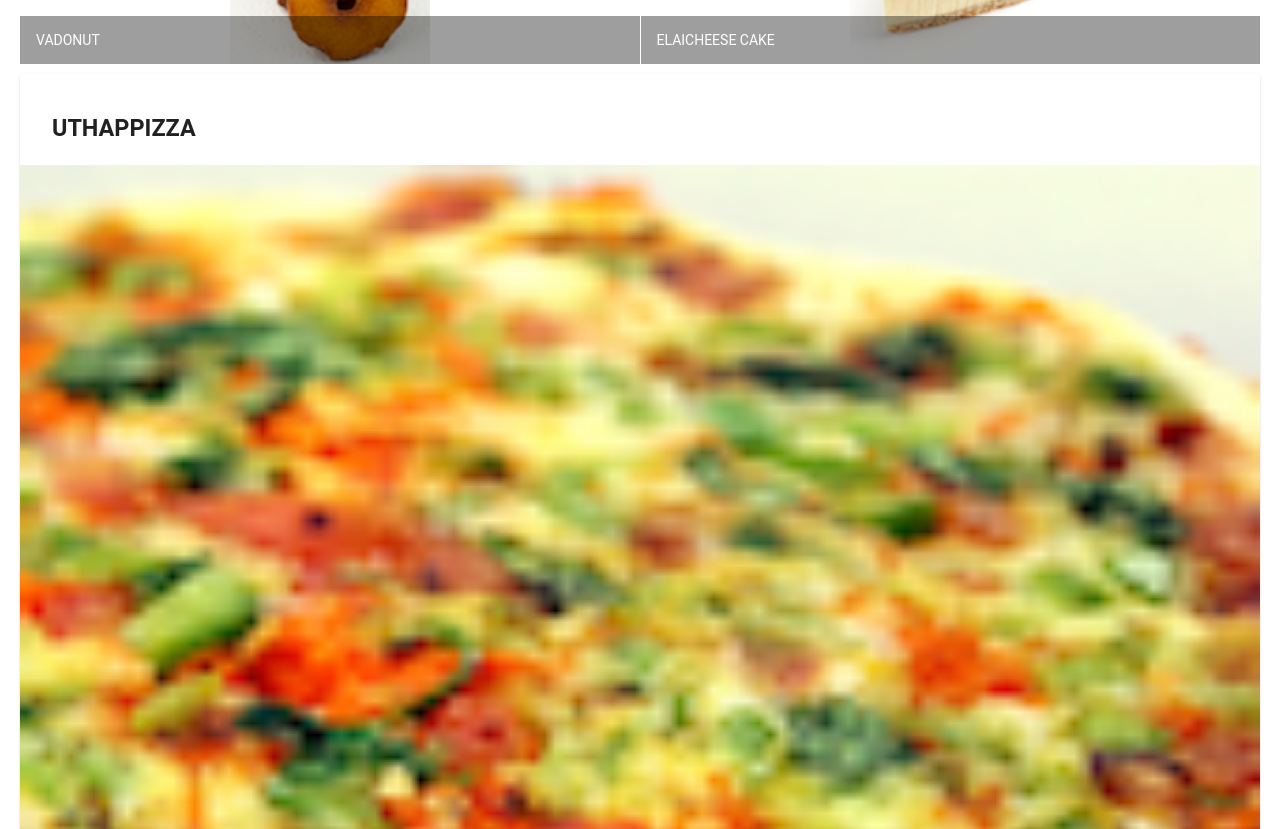
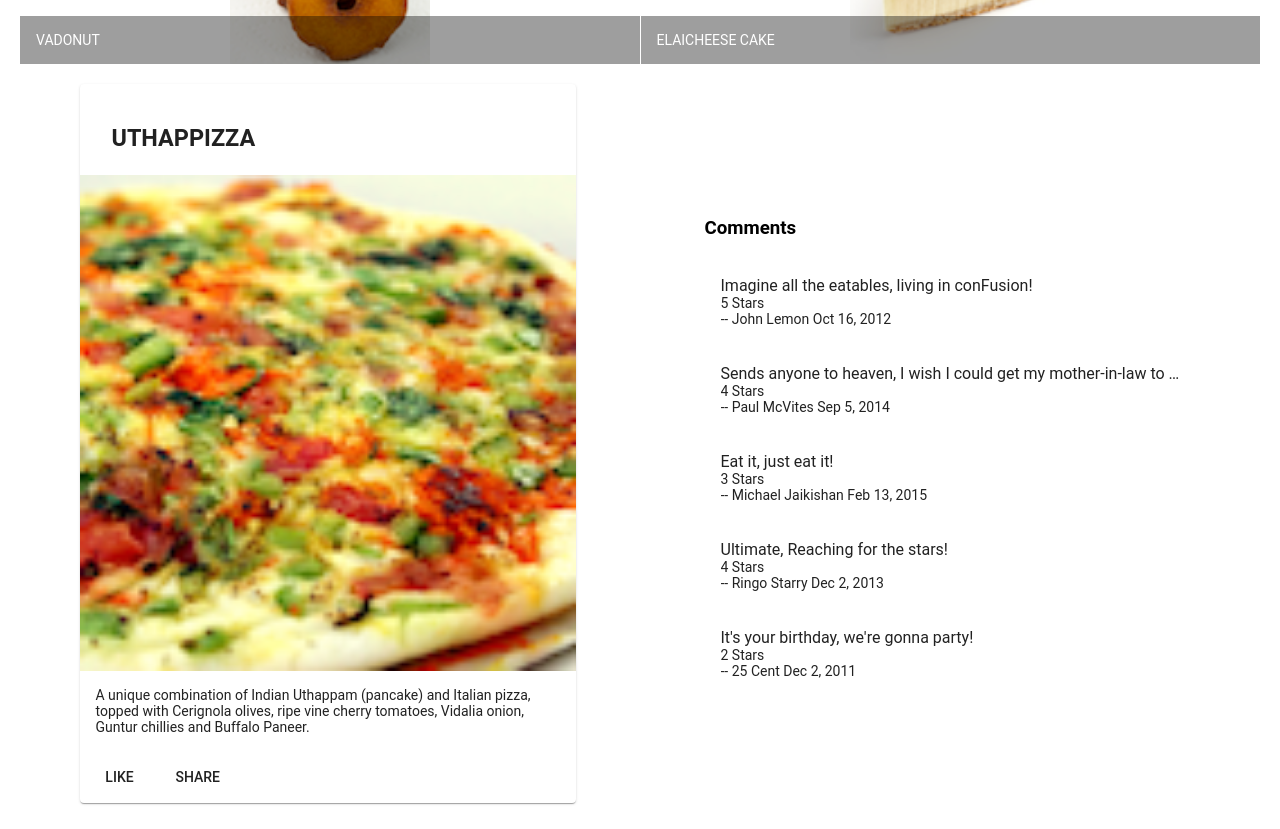
Before and after one commit to CalebCupul/Coursera-Angular, an Angular app: page / in a window 1280 px wide. Shown: the part 500-1329 px from the top of the page. Built offline with nearby package versions, Linux system fonts and the light colour scheme.

Commit message:
Assignment 1: Angular Components

```diff
--- a/src/app/app.component.html
+++ b/src/app/app.component.html
@@ -1,2 +1,3 @@
 <mat-toolbar color="primary"> <span>Ristorante Con Fusion</span> </mat-toolbar>
 <app-menu></app-menu>
+<app-dishdetail></app-dishdetail>
--- a/src/app/app.module.ts
+++ b/src/app/app.module.ts
@@ -12,13 +12,15 @@
 
 import 'hammerjs';
 import { MenuComponent } from './menu/menu.component';
+import { DishdetailComponent } from './dishdetail/dishdetail.component';
 
 
 
 @NgModule({
   declarations: [
     AppComponent,
-    MenuComponent
+    MenuComponent,
+    DishdetailComponent
   ],
   imports: [
     BrowserModule,
--- /dev/null
+++ b/src/app/dishdetail/dishdetail.component.html
@@ -0,0 +1,41 @@
+<div class="container"
+    fxLayout="row"
+    fxLayout.sm="column"
+    fxLayout.xs="column"
+    fxLayoutAlign.gt-md="space-around center"
+    fxLayoutGap="10px"
+    fxLayoutGap.xs="0">
+
+  <div fxFlex="40"><div fxFlex *ngIf="dish">
+    <mat-card>
+      <mat-card-header>
+        <mat-card-title>
+          <h3>{{dish.name | uppercase}}</h3>
+        </mat-card-title>
+      </mat-card-header>
+      <img mat-card-image src={{dish.image}} alt={{dish.name}}>
+      <mat-card-content>
+        <p>{{dish.description}}
+        </p>
+      </mat-card-content>
+      <mat-card-actions>
+        <button mat-button>LIKE</button>
+        <button mat-button>SHARE</button>
+      </mat-card-actions>
+    </mat-card>
+  </div>
+  </div>
+
+  <div fxFlex="40">
+    <mat-list *ngIf="dish">
+      <h3>Comments</h3>
+      <mat-list-item *ngFor="let comment of dish.comments">
+        <h4 matLine>{{comment.comment}}</h4>
+        <p matLine>{{comment.rating}} Stars</p>
+        <p matLine>-- {{comment.author}} {{comment.date | date}}</p>
+      </mat-list-item>
+    </mat-list>
+  </div>
+
+
+</div>
--- /dev/null
+++ b/src/app/dishdetail/dishdetail.component.ts
@@ -0,0 +1,61 @@
+import { Component, OnInit } from '@angular/core';
+
+const DISH = {
+  id: '0',
+  name: 'Uthappizza',
+  image: '/assets/images/uthappizza.png',
+  category: 'mains',
+  featured: true,
+  label: 'Hot',
+  price: '4.99',
+  // tslint:disable-next-line:max-line-length
+  description: 'A unique combination of Indian Uthappam (pancake) and Italian pizza, topped with Cerignola olives, ripe vine cherry tomatoes, Vidalia onion, Guntur chillies and Buffalo Paneer.',
+  comments: [
+       {
+           rating: 5,
+           comment: 'Imagine all the eatables, living in conFusion!',
+           author: 'John Lemon',
+           date: '2012-10-16T17:57:28.556094Z'
+       },
+       {
+           rating: 4,
+           comment: 'Sends anyone to heaven, I wish I could get my mother-in-law to eat it!',
+           author: 'Paul McVites',
+           date: '2014-09-05T17:57:28.556094Z'
+       },
+       {
+           rating: 3,
+           comment: 'Eat it, just eat it!',
+           author: 'Michael Jaikishan',
+           date: '2015-02-13T17:57:28.556094Z'
+       },
+       {
+           rating: 4,
+           comment: 'Ultimate, Reaching for the stars!',
+           author: 'Ringo Starry',
+           date: '2013-12-02T17:57:28.556094Z'
+       },
+       {
+           rating: 2,
+           comment: 'It\'s your birthday, we\'re gonna party!',
+           author: '25 Cent',
+           date: '2011-12-02T17:57:28.556094Z'
+       }
+   ]
+};
+
+@Component({
+  selector: 'app-dishdetail',
+  templateUrl: './dishdetail.component.html',
+  styleUrls: ['./dishdetail.component.scss']
+})
+export class DishdetailComponent implements OnInit {
+
+  dish = DISH;
+
+  constructor() { }
+
+  ngOnInit() {
+  }
+
+}
--- a/src/app/menu/menu.component.html
+++ b/src/app/menu/menu.component.html
@@ -20,7 +20,7 @@
     </mat-grid-list>
   </div>
 
-  <div fxFlex *ngIf="selectedDish">
+  <!-- <div fxFlex *ngIf="selectedDish">
     <mat-card>
       <mat-card-header>
         <mat-card-title>
@@ -37,6 +37,6 @@
         <button mat-button>SHARE</button>
       </mat-card-actions>
     </mat-card>
-  </div>
+  </div> -->
 
 </div>
```
Also changed, not shown: src/app/dishdetail/dishdetail.component.scss (added), 1 other file (tests, documents, lock files or other folders).
